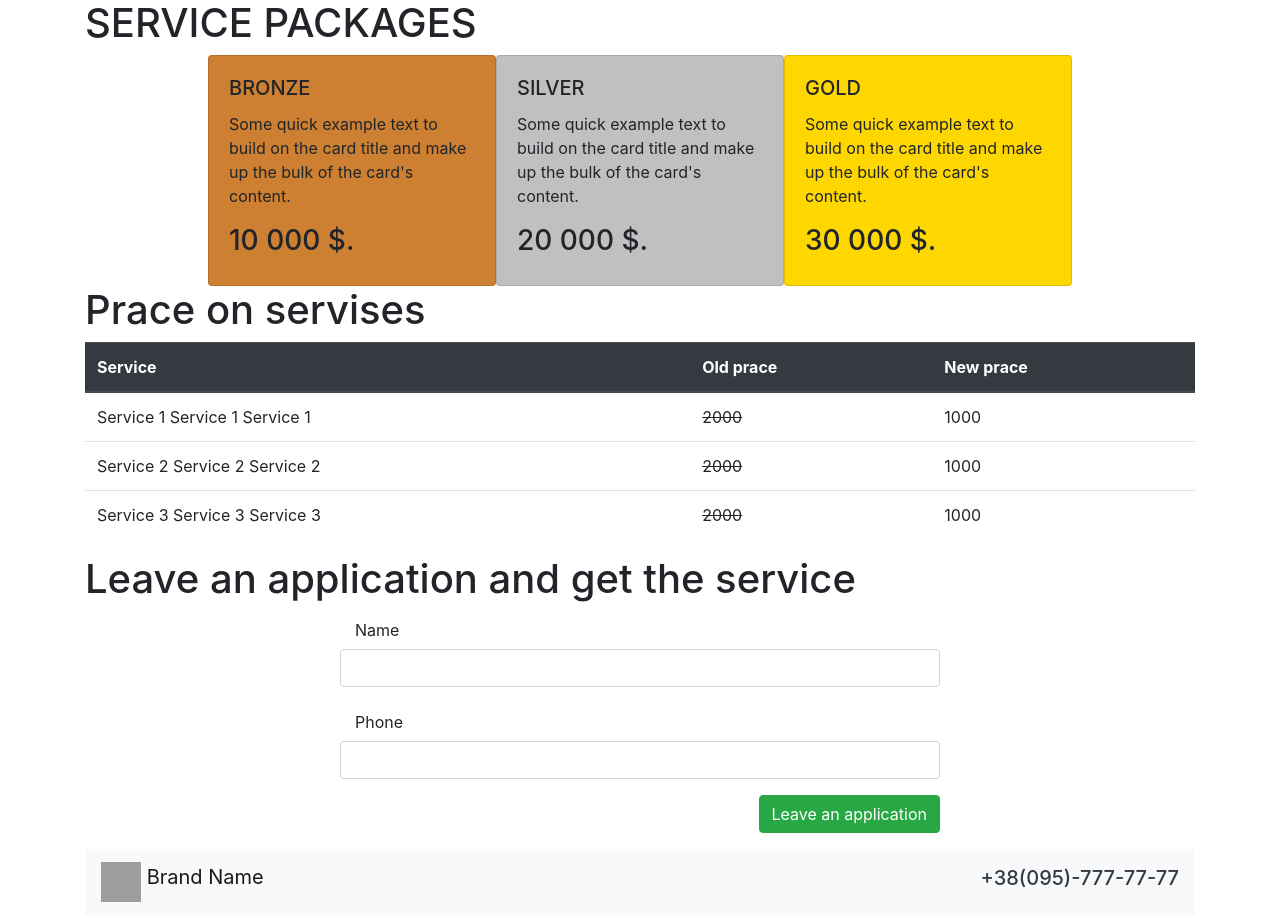
After one commit to kmard/Django_Test_Website, a Django app: page / in a window 1280 px wide. The commit adds this page. Shown: the part 900-1815 px from the top of the page. Run offline with Django 3.2, Linux system fonts and the light colour scheme; grey boxes are pictures that could not be loaded.

Commit message:
website framework

```diff
--- a/landing_root/templates/base.html
+++ b/landing_root/templates/base.html
@@ -1,16 +1,59 @@
 {% load static %}
-<!DOCTYPE html>
-<html lang="en">
-<head>
-    <meta charset="UTF-8">
-    <title>{% block title %}Title_Base!{% endblock %}</title>
-    <link href="{% static 'style.css' %}" rel='stylesheet'>
-</head>
-<body>
-<h1>Шапка_Base</h1>
-{% block content%}
+<!doctype html>
+<html lang="ru">
+  <head>
+    <!-- Required meta tags -->
+    <meta charset="utf-8">
+    <meta name="viewport" content="width=device-width, initial-scale=1, shrink-to-fit=no">
+    <link href="{% static 'external.css' %}" rel="stylesheet">
+
+    <!-- Bootstrap CSS -->
+    <link rel="stylesheet" href="https://cdn.jsdelivr.net/npm/bootstrap@4.5.3/dist/css/bootstrap.min.css" integrity="sha384-TX8t27EcRE3e/ihU7zmQxVncDAy5uIKz4rEkgIXeMed4M0jlfIDPvg6uqKI2xXr2" crossorigin="anonymous">
+
+    <title>Simple site</title>
+  </head>
+  <body>
+	<nav class="navbar navbar-light bg-light container">
+	  <a class="navbar-brand logo-top" href="#">
+	    <img src="{% static 'img/Logo.png' %}" width="40" height="40" class="d-inline-block align-top" alt="" loading="lazy">
+	    Brand Name
+	  </a>
+	  <div class="contact-top">
+                <a class="whatsapp-number" href="https://web.whatsapp.com/"></a>
+                <a class="telegram-number" href="https://t.me/"></a>
+              <a class="phone-number text-dark" href="tel:+380957777777">
+              	<h5>+38(095)-777-77-77</h5></a>
+      </div>
+	</nav>
+{% block index %}
+
 {% endblock %}
-<h1>Подвал_Base</h1>
 
-</body>
+{% block thanks %}
+
+{% endblock %}
+
+   	<footer>
+  		<div class="container">
+  			<nav class="navbar navbar-light bg-light container">
+			    <a class="navbar-brand logo-top" href="#">
+			    	<img src="{% static 'img/Logo.png' %}" width="40" height="40" class="d-inline-block align-top" alt="" loading="lazy">
+			    	Brand Name
+			    </a>
+	  			<div class="contact-top">
+	                <a class="whatsapp-number" href="https://web.whatsapp.com/"></a>
+	                <a class="telegram-number" href="https://t.me/"></a>
+	              	<a class="phone-number text-dark" href="tel:+380957777777">
+	              	<h5>+38(095)-777-77-77</h5></a>
+      			</div>
+			</nav>
+  		</div>
+  	    </footer>
+
+
+
+
+    <script src="https://code.jquery.com/jquery-3.5.1.slim.min.js" integrity="sha384-DfXdz2htPH0lsSSs5nCTpuj/zy4C+OGpamoFVy38MVBnE+IbbVYUew+OrCXaRkfj" crossorigin="anonymous"></script>
+    <script src="https://cdn.jsdelivr.net/npm/bootstrap@4.5.3/dist/js/bootstrap.bundle.min.js" integrity="sha384-ho+j7jyWK8fNQe+A12Hb8AhRq26LrZ/JpcUGGOn+Y7RsweNrtN/tE3MoK7ZeZDyx" crossorigin="anonymous"></script>
+  </body>
 </html>
--- /dev/null
+++ b/landing_root/templates/carusel.html
@@ -0,0 +1,37 @@
+{% load static %}
+	<!-- карусель -->
+  	<section>
+  		<div id="carouselExampleCaptions" class="carousel slide container" data-ride="carousel">
+		  <div class="carousel-inner">
+		    <div class="carousel-item active">
+		      <img src="{% static 'img/11.jpg' %}" class="d-block w-100"  alt="...">
+		      <div class="carousel-caption d-none d-md-block">
+		        <h5 class="slaider_h">First slide label</h5>
+		        <p class="slaider_p">Nulla vitae elit libero, a pharetra augue mollis interdum.Nulla vitae elit libero, a pharetra augue mollis interdum.Nulla vitae elit libero, a pharetra augue mollis interdum.</p>
+		      </div>
+		    </div>
+		    <div class="carousel-item">
+		      <img src="{% static 'img/2.jpg' %}" class="d-block w-100"  alt="...">
+		      <div class="carousel-caption d-none d-md-block">
+		        <h5 class="slaider_h">Second slide label</h5>
+		        <p class="slaider_p">Lorem ipsum dolor sit amet, consectetur adipiscing elit. Lorem ipsum dolor sit amet, consectetur adipiscing elit. Lorem ipsum dolor sit amet, consectetur adipiscing elit.</p>
+		      </div>
+		    </div>
+		    <div class="carousel-item">
+		      <img src="{% static 'img/4.jpg' %}" class="d-block w-100"  alt="...">
+		      <div class="carousel-caption d-none d-md-block">
+		        <h5 class="slaider_h">Third slide label</h5>
+		        <p class="slaider_p">Praesent commodo cursus magna, vel scelerisque nisl consectetur. Praesent commodo cursus magna, vel scelerisque nisl consectetur. Praesent commodo cursus magna, vel scelerisque nisl consectetur.</p>
+		      </div>
+		    </div>
+		  </div>
+		  <a class="carousel-control-prev" href="#carouselExampleCaptions" role="button" data-slide="prev">
+		    <span class="carousel-control-prev-icon" aria-hidden="true"></span>
+		    <span class="sr-only">Previous</span>
+		  </a>
+		  <a class="carousel-control-next" href="#carouselExampleCaptions" role="button" data-slide="next">
+		    <span class="carousel-control-next-icon" aria-hidden="true"></span>
+		    <span class="sr-only">Next</span>
+		  </a>
+		</div>
+  	</section>
--- a/landing_root/templates/index.html
+++ b/landing_root/templates/index.html
@@ -1,13 +1,34 @@
 {% extends 'base.html' %}
+{% load static %}
+{% block index %}
 
-{% block title %}Title_Index!{% endblock %}
-{% load static %}
+   {% include 'carusel.html' %}
 
-{% block content%}
-<h1>Данные из индекса</h1>
+   {% include 'price.html' %}
 
-<img src="{% static 'img\1.jpg' %}" height="300">
-
-{% include 'index_old.html'%}
-
+  	<!-- форма -->
+  	<section>
+  		<div class="container class_form">
+  			<h1 class="text-3">Leave an application and get the service</h1>
+  			<div class="row justify-content-center">
+  			<form action="" method="" style="width: 50%;">
+			  <div class="form-group row">
+			    <label for="inputEmail3" class="col-sm-2 col-form-label">Name</label><br>
+			      <input type="text" class="form-control" name="name">
+			    <div class="">
+			    </div>
+			  </div>
+			  <div class="form-group row">
+			    <label for="inputEmail3" class="col-sm-2 col-form-label">Phone</label><br>
+			      <input type="text" class="form-control" name="phone">
+			    <div class="">
+			    </div>
+			  </div>
+			  <div style="float: right;" class="form-group row">
+			      <button type="submit" class="btn btn-success">Leave an application</button>
+			  </div>
+			</form>
+			</div>
+  		</div>
+  	</section>
 {% endblock %}
--- /dev/null
+++ b/landing_root/templates/price.html
@@ -0,0 +1,62 @@
+{% load static %}
+	<!-- Карточки -->
+  	<section>
+  		<div class="container">
+  			<h1 class="text-3">SERVICE PACKAGES</h1>
+  			<div class="row justify-content-center">
+  				<div class="card product_card" style="width: 18rem; background-color: #cd7f32;">
+				  <div class="card-body">
+				    <h5 class="card-title">BRONZE</h5>
+				    <p class="card-text">Some quick example text to build on the card title and make up the bulk of the card's content.</p>
+				    <h3>10 000 $.</h3>
+				  </div>
+				</div>
+				<div class="card product_card" style="width: 18rem; background-color: #c0c0c0;">
+				  <div class="card-body">
+				    <h5 class="card-title">SILVER</h5>
+				    <p class="card-text">Some quick example text to build on the card title and make up the bulk of the card's content.</p>
+				    <h3>20 000 $.</h3>
+				  </div>
+				</div>
+				<div class="card product_card" style="width: 18rem; background-color: #ffd700;">
+				  <div class="card-body">
+				    <h5 class="card-title">GOLD</h5>
+				    <p class="card-text">Some quick example text to build on the card title and make up the bulk of the card's content.</p>
+				    <h3>30 000 $.</h3>
+				  </div>
+				</div>
+  			</div>
+  		</div>
+  	</section>
+  	<!-- Таблица -->
+  	<section>
+  		<div class="container">
+  			<h1 class="text-3">Prace on servises</h1>
+  			<table class="table table_one">
+			  <thead class="thead-dark">
+			    <tr>
+			      <th scope="col">Service</th>
+			      <th scope="col">Old prace</th>
+			      <th scope="col">New prace</th>
+			    </tr>
+			  </thead>
+			  <tbody>
+			    <tr>
+			      <td>Service 1 Service 1 Service 1</td>
+			      <td><del>2000</del></td>
+			      <td>1000</td>
+			    </tr>
+			    <tr>
+			      <td>Service 2 Service 2 Service 2</td>
+			      <td><del>2000</del></td>
+			      <td>1000</td>
+			    </tr>
+			    <tr>
+			      <td>Service 3 Service 3 Service 3</td>
+			      <td><del>2000</del></td>
+			      <td>1000</td>
+			    </tr>
+			  </tbody>
+			</table>
+  		</div>
+  	</section>
```
